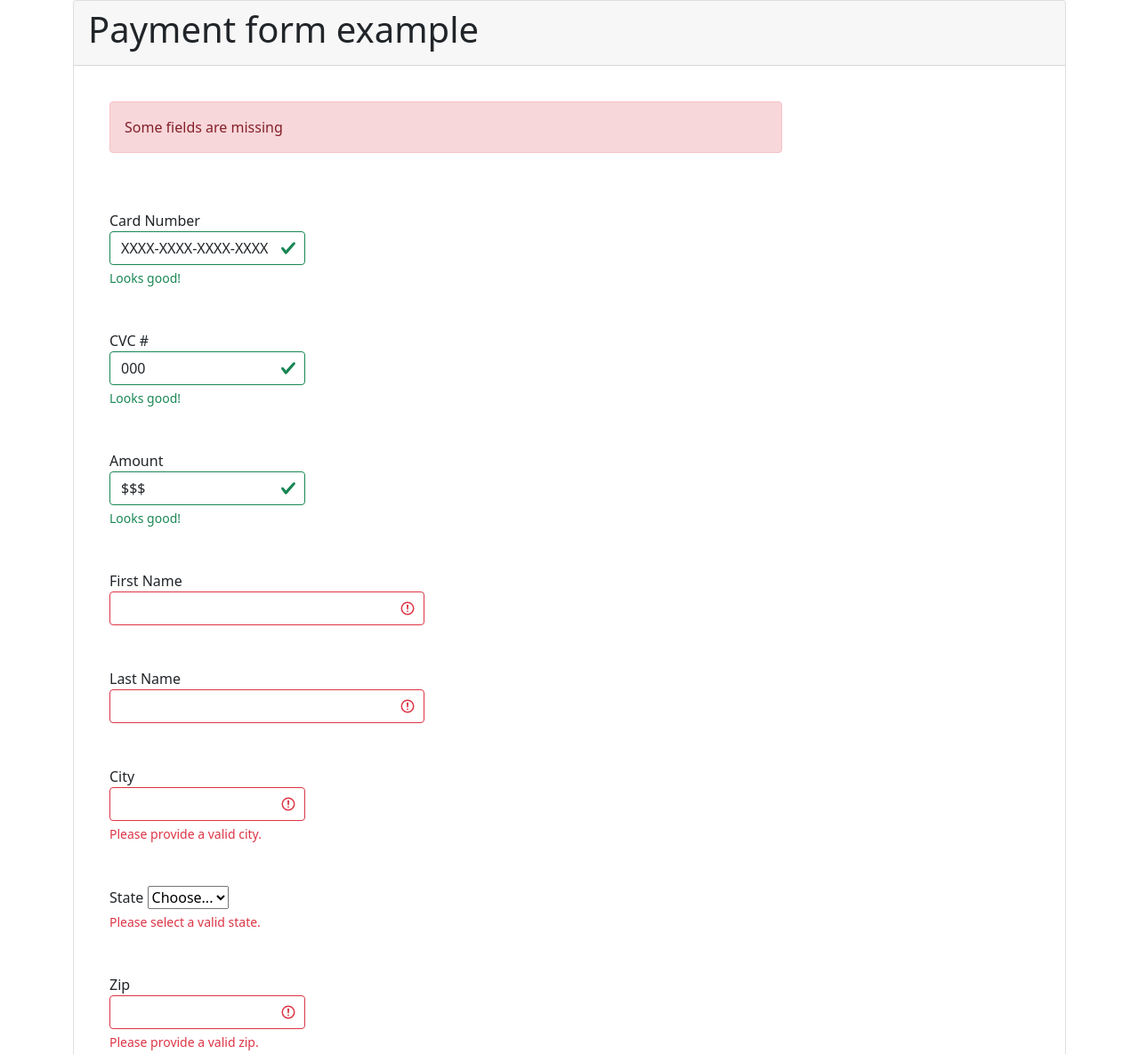
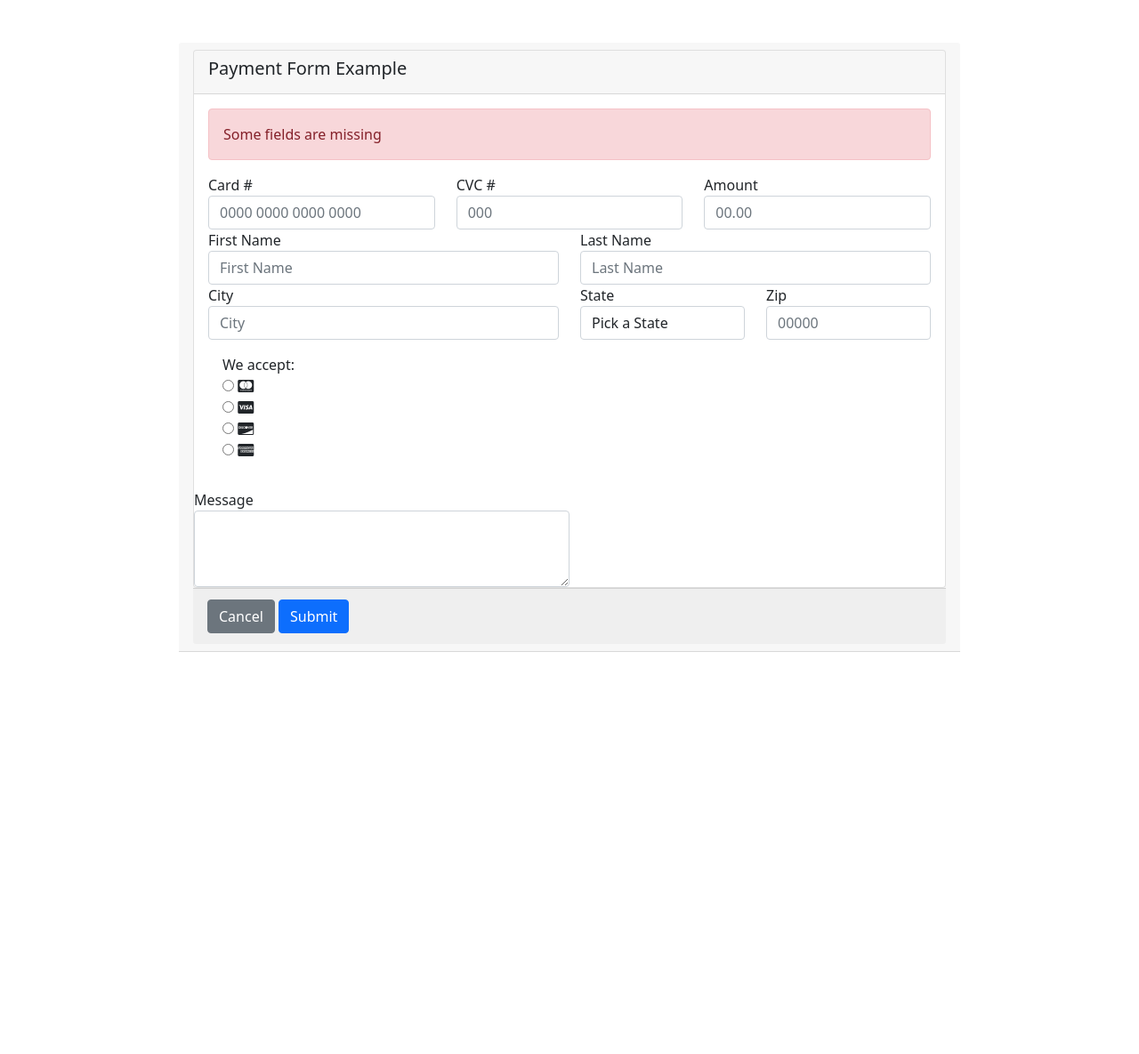
Before and after one commit to 4GeeksAcademy/SamanthaMcCabe2104_HTML5_Form, a plain HTML site: page index.html in a window 1280 px wide. Shown: the top 1185 px of the page at 89% size. After the commit the page ends 800 px from the top, so only its background shows below. Drawn offline with nearby package versions, Linux system fonts and the light colour scheme.

Commit message:
fixed card format

```diff
--- a/index.html
+++ b/index.html
@@ -11,87 +11,103 @@
     integrity="sha384-B4dIYHKNBt8Bc12p+WXckhzcICo0wtJAoU8YZTY5qE0Id1GSseTk6S+L3BlXeVIU" crossorigin="anonymous">
 
 <body>
+  <div class="container mt-5">
+    <div class="row">
+      <div class="col-1">
+      </div>
+
+      <div class="col-10">
+
         <div class="container">
-        <div class="card text-left">
           <div class="card-header">
-                <h1>Payment form example</h1>
+            <div class="card">
+              <div class="card-header">
+                <h5>Payment Form Example</h5>
               </div>
-            <div class="card-body w-75">
-                <form>
-                    <div class="form-row">
-                        <div class="col-md-12 p-4">
-                            <div class="alert alert-danger" role="alert">
+              <div class="card-body">
+                <!-- start alert -->
+                <div class="row">
+                  <div class="col-sm-12">
+                    <div class="alert alert-danger" role="alert" for="validation">
                       Some fields are missing
                     </div>
                   </div>
                 </div>
-                    <div class="form-row">
-                        <div class="col-md-4 p-4">
-                            <label for="validationServer01">Card Number</label>
-                            <input type="text" class="form-control is-valid" id="validationServer01"
-                                value="XXXX-XXXX-XXXX-XXXX" required>
-                            <div class="valid-feedback">
-                                Looks good!
+
+
+                <div class="row">
+                  <div class="col-sm-4">
+                    <div class="form-group">
+                      <label for="inputCardNumber">Card #</label>
+                      <input type="text" class="form-control" id="inputCardNumber" placeholder="0000 0000 0000 0000"
+                        required>
                     </div>
                   </div>
-                        <div class="col-md-4 p-4">
-                            <label for="validationServer02">CVC #</label>
-                            <input type="text" class="form-control is-valid" id="validationServer02" value="000"
-                                required>
-                            <div class="valid-feedback">
-                                Looks good!
+
+                  <div class="col-sm-4">
+                    <div class="form-group">
+                      <label for="inputCVC">CVC #</label>
+                      <input type="text" class="form-control" id="inputCVC" placeholder="000" required>
                     </div>
                   </div>
-                        <div class="col-md-4 p-4">
-                            <label for="validationServer02">Amount </label>
-                            <input type="text" class="form-control is-valid" id="validationServer02" value="$$$"
-                                required>
-                            <div class="valid-feedback">
-                                Looks good!
+
+                  <div class="col-sm-4">
+                    <div class="form-group">
+                      <label for="Amount">Amount</label>
+                      <input type="text" class="form-control" id="Amount" placeholder="00.00" required>
+                      </div>
+                    </div>
+
+
+                </div>
+
+                <div class="row">
+                  <div class="col-sm-6">
+                    <div class="form-group">
+                      <label for="firstName">First Name</label>
+                      <input type="text" class="form-control" id="firstName" placeholder="First Name" required>
+                    </div>
+                  </div>
+                  <div class="col-sm-6">
+                    <div class="form-group">
+                      <label for="lastName">Last Name</label>
+                      <input type="text" class="form-control" id="lastName" placeholder="Last Name" required>
                     </div>
                   </div>
                 </div>
-                    <div class="form-row">
-                        <div class="col-md-6 p-4">
-                          <label for="validationServer03">First Name</label>
-                          <input type="text" class="form-control is-invalid" id="validationServer03" aria-describedby="validationServer03Feedback" required>
-                        </div>
-                        <div class="col-md-6 p-4">
-                          <label for="validationServer03">Last Name</label>
-                          <input type="text" class="form-control is-invalid" id="validationServer03" aria-describedby="validationServer03Feedback" required>
+
+                <div class="row">
+                  <div class="col-sm-6">
+                    <div class="form-group">
+                      <label for="City">City</label>
+                      <input type="text" class="form-control" id="City" placeholder="City" required>
                     </div>
                   </div>
-                      <div class="form-row">
-                        <div class="col-md-4 p-4">
-                          <label for="validationServer03">City</label>
-                          <input type="text" class="form-control is-invalid" id="validationServer03" aria-describedby="validationServer03Feedback" required>
-                          <div id="validationServer03Feedback" class="invalid-feedback">
-                            Please provide a valid city.
+                  <div class="col-sm-3">
+                    <label for="inputState">State</label>
+                    <select id="inputState" class="form-control" required>
+                      <option value="">Pick a State</option>
+                      <option>AL</option>
+                      <option>FL</option>
+                      <option>WY</option>
+                    </select>
+                  </div>
+                  <div class="col-sm-3">
+                    <label for="inputZip">Zip</label>
+                    <input type="text" class="form-control" id="inputZip" placeholder="00000" required>
                   </div>
                 </div>
-                        <div class="col-md-4 p-4">
-                          <label for="validationServer04">State</label>
-                          <select class="custom-select is-invalid" id="validationServer04" aria-describedby="validationServer04Feedback" required>
-                            <option selected disabled value="">Choose...</option>
-                            <option>...</option>
-                          </select>
-                          <div id="validationServer04Feedback" class="invalid-feedback">
-                            Please select a valid state.
-                          </div>
-                        </div>
-                        <div class="col-md-4 p-4">
-                          <label for="validationServer05">Zip</label>
-                          <input type="text" class="form-control is-invalid" id="validationServer05" aria-describedby="validationServer05Feedback" required>
-                          <div id="validationServer05Feedback" class="invalid-feedback">
-                            Please provide a valid zip.
-                          </div>
-                        </div>
-                        </div>
-                      <div class="form-group col-md-6">
+
+                <div class="card-type">
+                <div class="col-md-5">
+                  <div class="form-group">
+                  <div class="w-20 p-3">
                   <label for="validationServer06">We accept:</label>
                   <div class="custom-control custom-radio custom-control-inline">
                     <input type="radio" id="customRadioInline1" name="customRadioInline1" class="custom-control-input">
-                      <label class="custom-control-label" for="customRadioInline1"><i class="fab fa-cc-mastercard"></i></label>
+                    <label class="custom-control-label" for="customRadioInline1"><i
+                        class="fab fa-cc-mastercard"></i></label>
+
                   </div>
                   <div class="custom-control custom-radio custom-control-inline">
                     <input type="radio" id="customRadioInline2" name="customRadioInline1" class="custom-control-input">
@@ -99,7 +115,8 @@
                   </div>
                   <div class="custom-control custom-radio custom-control-inline">
                     <input type="radio" id="customRadioInline3" name="customRadioInline1" class="custom-control-input">
-                      <label class="custom-control-label" for="customRadioInline3"><i class="fab fa-cc-discover"></i></label>
+                    <label class="custom-control-label" for="customRadioInline3"><i
+                        class="fab fa-cc-discover"></i></label>
                   </div>
                   <div class="custom-control custom-radio custom-control-inline">
                     <input type="radio" id="customRadioInline4" name="customRadioInline1" class="custom-control-input">
@@ -107,34 +124,47 @@
                   </div>
                 </div>
               </div>
-                      <div class="form-group col-md-6">
-                        <div class="form-group d-flex float-right">
-                        <label for="exampleFormControlTextarea1">Message:</label>
-                        <textarea class="form-control" id="exampleFormControlTextarea1" rows="3"></textarea>
             </div>
           </div>
-                    </form>
-                    <div class="card-footer text-muted">
-                        <button class="btn btn-secondary float-right" type="submit">Cancel</button>
-                        <button class="btn btn-primary float-right" type="submit">Send</button>
+        </div>
+
+            <div class="Message">
+              <div class="col-sm-6">
+                <div class="form-group">
+                <label for="exampleFormControlTextarea1">Message</label>
+                <textarea class="form-control" id="exampleFormControlTextarea1" rows="3"></textarea>
+                <small id="passwordHelpBlock" class="form-text text-muted">
+
+                </small>
               </div>
             </div>
           </div>
         </div>
 
+            <div class="card-footer text-muted text-right">
+              <input type="reset" class="btn btn-secondary" value="Cancel">
+              <button type="submit" class="btn btn-primary my-1">Submit</button>
+            </div>
+          </div>
+        </div>
+
+
+      </div>
+    </div>
+  </div>
+  </form>
 
 
 
-
-
-
-
-
-
-
-                    <script src="https://code.jquery.com/jquery-3.3.1.slim.min.js" integrity="sha384-q8i/X+965DzO0rT7abK41JStQIAqVgRVzpbzo5smXKp4YfRvH+8abtTE1Pi6jizo" crossorigin="anonymous"></script>
-                    <script src="https://cdnjs.cloudflare.com/ajax/libs/popper.js/1.14.3/umd/popper.min.js" integrity="sha384-ZMP7rVo3mIykV+2+9J3UJ46jBk0WLaUAdn689aCwoqbBJiSnjAK/l8WvCWPIPm49" crossorigin="anonymous"></script>
-                    <script src="https://stackpath.bootstrapcdn.com/bootstrap/4.1.3/js/bootstrap.min.js" integrity="sha384-ChfqqxuZUCnJSK3+MXmPNIyE6ZbWh2IMqE241rYiqJxyMiZ6OW/JmZQ5stwEULTy" crossorigin="anonymous"></script>
+  <script src="https://code.jquery.com/jquery-3.3.1.slim.min.js"
+    integrity="sha384-q8i/X+965DzO0rT7abK41JStQIAqVgRVzpbzo5smXKp4YfRvH+8abtTE1Pi6jizo"
+    crossorigin="anonymous"></script>
+  <script src="https://cdnjs.cloudflare.com/ajax/libs/popper.js/1.14.3/umd/popper.min.js"
+    integrity="sha384-ZMP7rVo3mIykV+2+9J3UJ46jBk0WLaUAdn689aCwoqbBJiSnjAK/l8WvCWPIPm49"
+    crossorigin="anonymous"></script>
+  <script src="https://stackpath.bootstrapcdn.com/bootstrap/4.1.3/js/bootstrap.min.js"
+    integrity="sha384-ChfqqxuZUCnJSK3+MXmPNIyE6ZbWh2IMqE241rYiqJxyMiZ6OW/JmZQ5stwEULTy"
+    crossorigin="anonymous"></script>
 
 
 </body>
```
Also changed, not shown: styles.css (added). Lines whose indentation alone changed are shown as unchanged.
